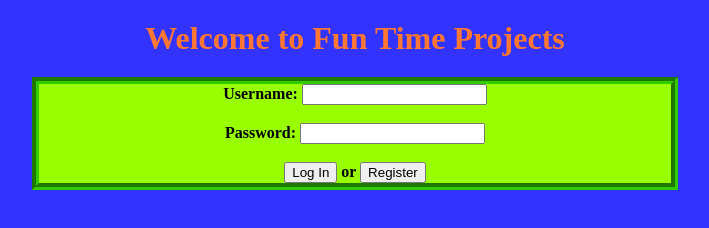
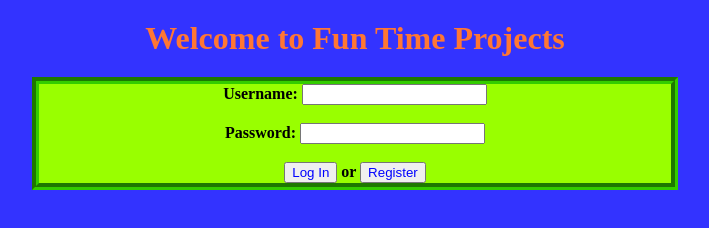
Before and after one commit to KbhackerVGM97/Fun-Time-Projects, a plain HTML site: page Project Files/login.html in a window 1280 px wide. Shown: the whole page, without its empty margins (285-994 px from the left). Drawn offline with Linux system fonts and the light colour scheme.

Commit message:
login css

```diff
--- a/Project Files/login.html
+++ b/Project Files/login.html
@@ -10,7 +10,7 @@
       <br><br>
       Password: <input type="password" name="pw">
       <br><br>
-      <input type="submit" value="Log In" name="login"> or <input type="submit" value="Register" name="register">
+      <input type="submit" value="Log In" name="login" class="blue"> or <input type="submit" value="Register" name="register" class="blue">
     </form>
   </body>
 </html>
--- a/Project Files/login.less
+++ b/Project Files/login.less
@@ -24,3 +24,7 @@ form {
     background-color: #99ff00;
     border: 7px groove #33cc00;
 }
+
+.blue {
+    color: #0000ff;
+}
```
Also changed, not shown: Project Files/login.css.
